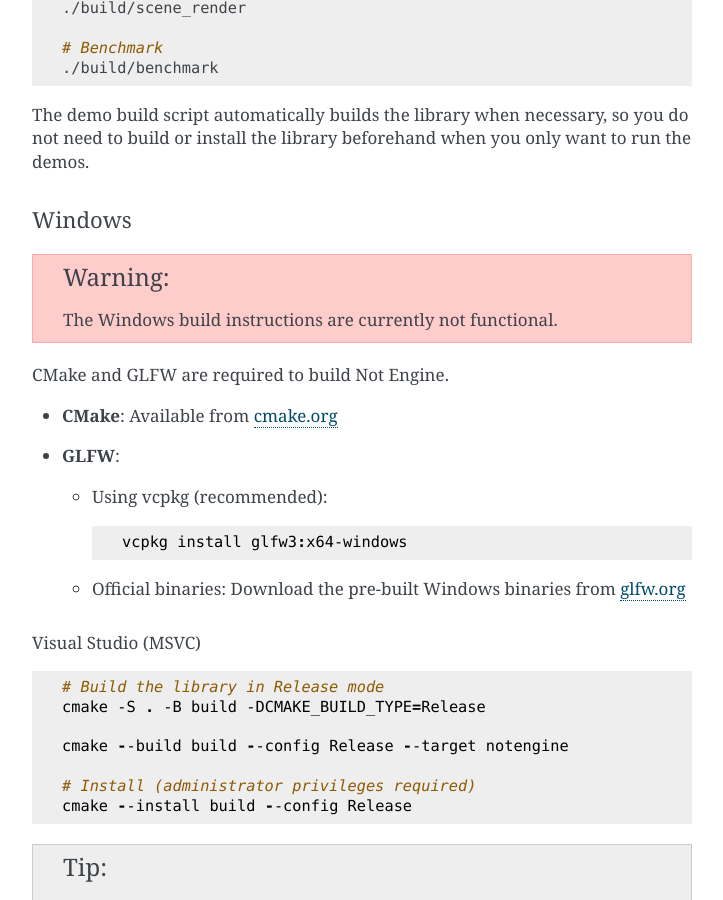
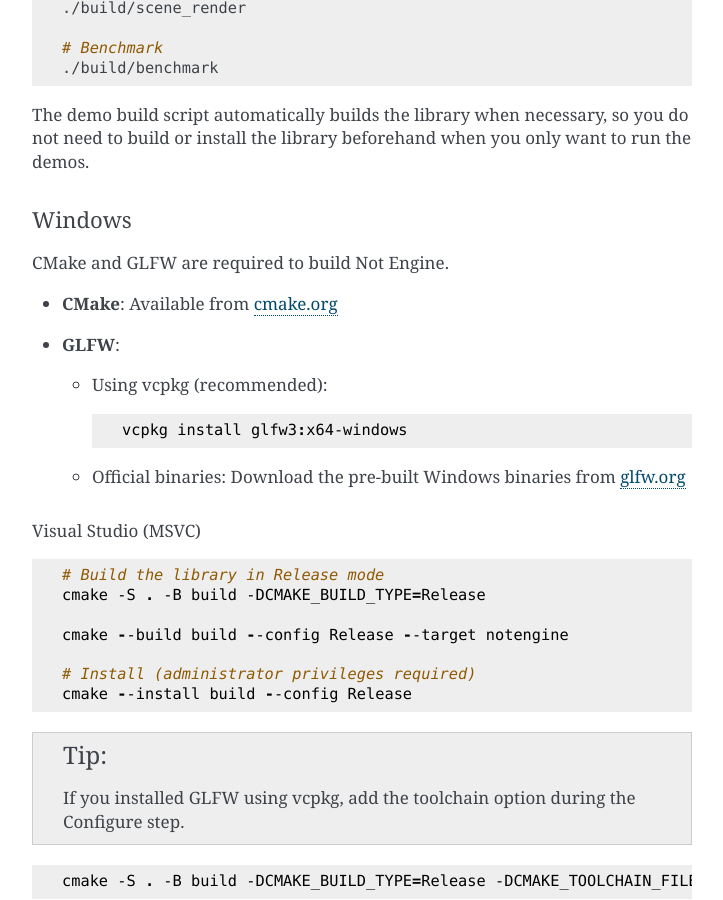
Before and after one commit to sinokadev/notengine, a Sphinx documentation site: the page built from docs/source/getting-started.rst, in a window 1280 px wide and 900 px high, scrolled down 1312 px. Shown: the whole window, without its empty margins (388-1111 px from the left). Built offline with Sphinx 7.4.7, drawn with Linux system fonts in a browser that asks for light colours.

Commit message:
docs remove windows section warning

```diff
--- a/docs/source/getting-started.rst
+++ b/docs/source/getting-started.rst
@@ -76,10 +76,6 @@ so you do not need to build or install the library beforehand when you only want
 Windows
 --------------------------------
 
-.. warning::
-
-   The Windows build instructions are currently not functional.
-
 CMake and GLFW are required to build Not Engine.
 
 - **CMake**: Available from `cmake.org <https://cmake.org/download/>`_
```
